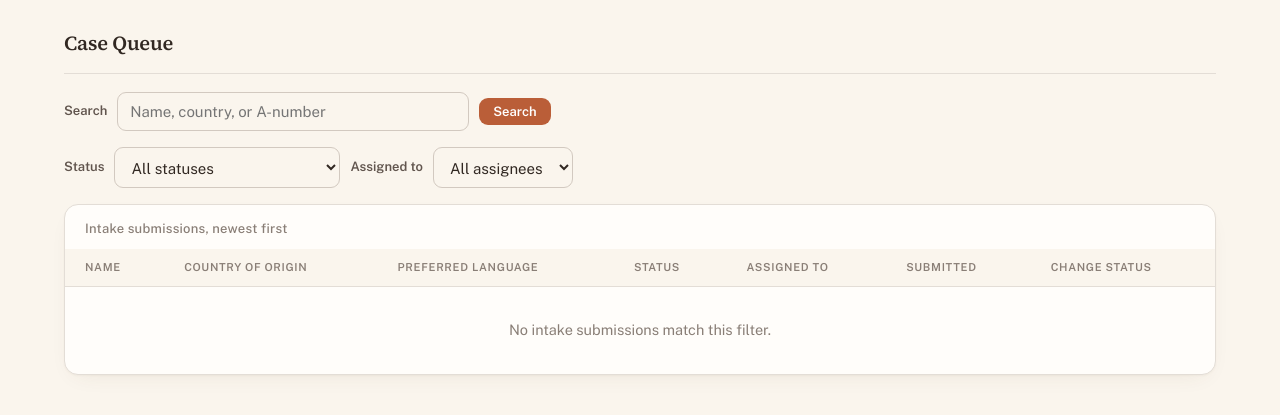
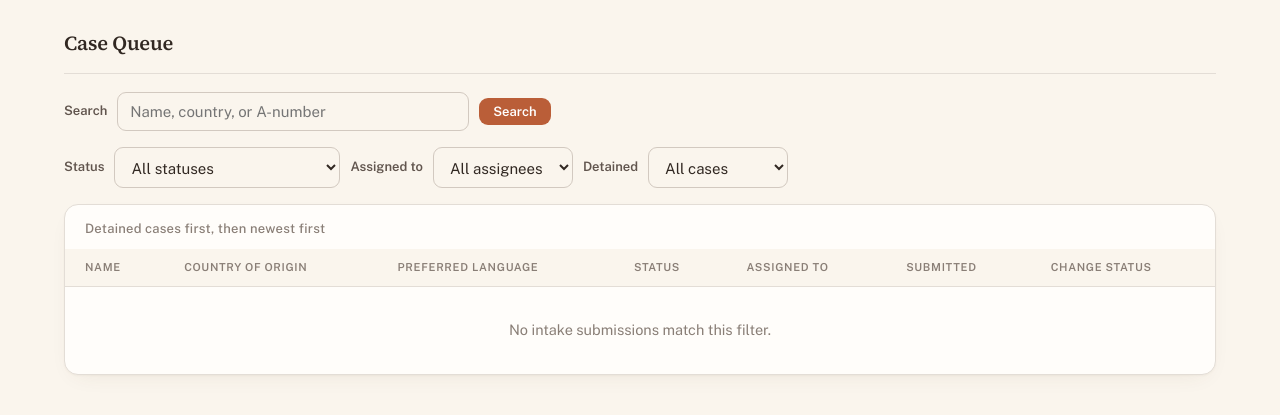
Before and after one commit to UniversalRemovalDefenseProject/Multi-Lingual-Universal-Access-, a Django app: page /dashboard/ in a window 1280 px wide. Shown: the part 56-471 px from the top of the page. Run offline with Django 5.2, Linux system fonts and the light colour scheme; the visitor is signed in with stand-in values (Sample User, id 1); data comes from the database, SQL or seed files in the repository; data that the repository does not hold is empty.

Commit message:
feat(dashboard): prioritize detained cases in the queue
Detained cases sort first, show a badge, and get a third filter.Derived from the existing detained field, no migration.

```diff
--- a/dashboard/templates/dashboard/base.html
+++ b/dashboard/templates/dashboard/base.html
@@ -244,6 +244,12 @@
       border-color: var(--warn-border);
       background: var(--warn-bg);
       color: var(--warn-text);
+    }
+
+    .badge--detained {
+      border-color: var(--red-border);
+      background: var(--red-bg);
+      color: var(--red-text);
     }
 
     /* ── Table ── */
--- a/dashboard/templates/dashboard/detail.html
+++ b/dashboard/templates/dashboard/detail.html
@@ -231,6 +231,7 @@
         <input type="hidden" name="status" value="{{ selected_status }}" />
         <input type="hidden" name="assigned_to" value="{{ selected_assignee }}" />
         <input type="hidden" name="page" value="{{ selected_page }}" />
+        <input type="hidden" name="detained" value="{{ selected_detained }}" />
         <label for="new_status">Status</label>
         <select name="new_status" id="new_status">
           {% for value, label in status_choices %}
--- a/dashboard/templates/dashboard/queue.html
+++ b/dashboard/templates/dashboard/queue.html
@@ -12,6 +12,7 @@
     {# Keeps both active filters when the search changes. Never carries the query itself. #}
     <input type="hidden" name="status" value="{{ selected_status }}" />
     <input type="hidden" name="assigned_to" value="{{ selected_assignee }}" />
+    <input type="hidden" name="detained" value="{{ selected_detained }}" />
     <label for="q">Search</label>
     <input type="search" name="q" id="q" dir="auto" value="{{ search_query }}"
            placeholder="Name, country, or A-number" maxlength="100" />
@@ -39,13 +40,20 @@
       {% endfor %}
     </select>
 
+    <label for="detained">Detained</label>
+    <select name="detained" id="detained" onchange="this.form.submit()">
+      <option value=""{% if not selected_detained %} selected{% endif %}>All cases</option>
+      <option value="{{ DETAINED_YES }}"{% if selected_detained == DETAINED_YES %} selected{% endif %}>Detained</option>
+      <option value="{{ DETAINED_NO }}"{% if selected_detained == DETAINED_NO %} selected{% endif %}>Not detained</option>
+    </select>
+
     <noscript><button type="submit" class="btn">Filter</button></noscript>
   </form>
 
   <div class="table-wrap">
     <table>
       <caption>
-        Intake submissions, newest first{% if search_query %} — matching
+        Detained cases first, then newest first{% if search_query %} — matching
         <span class="applicant-text" dir="auto">{{ search_query }}</span>{% endif %}
       </caption>
       <thead>
@@ -62,8 +70,9 @@
       <tbody>
         {% for submission in submissions %}
           <tr>
-            <td class="applicant-text" dir="auto">
-              <a href="{% url 'dashboard:detail' submission.pk %}{% if row_query %}?{{ row_query }}{% endif %}">{{ submission.full_name }}</a>
+            <td>
+              <span class="applicant-text" dir="auto"><a href="{% url 'dashboard:detail' submission.pk %}{% if row_query %}?{{ row_query }}{% endif %}">{{ submission.full_name }}</a></span>{% if submission.detained %}
+              <span class="badge badge--detained">Detained</span>{% endif %}
             </td>
             <td class="applicant-text" dir="auto">{{ submission.country_of_origin }}</td>
             <td class="applicant-text" dir="auto">{{ submission.preferred_language }}</td>
@@ -82,6 +91,7 @@
                   {% csrf_token %}
                   <input type="hidden" name="status" value="{{ selected_status }}" />
                   <input type="hidden" name="assigned_to" value="{{ selected_assignee }}" />
+                  <input type="hidden" name="detained" value="{{ selected_detained }}" />
                   <input type="hidden" name="page" value="{{ page_obj.number }}" />
                   <label class="visually-hidden" for="new_status_{{ submission.pk }}">New status</label>
                   <select name="new_status" id="new_status_{{ submission.pk }}">
@@ -103,11 +113,11 @@
     {% if page_obj.has_other_pages %}
       <nav class="pager" aria-label="Pagination">
         {% if page_obj.has_previous %}
-          <a href="?page={{ page_obj.previous_page_number }}{% if selected_status %}&amp;status={{ selected_status }}{% endif %}{% if selected_assignee %}&amp;assigned_to={{ selected_assignee }}{% endif %}">&larr; Previous</a>
+          <a href="?page={{ page_obj.previous_page_number }}{% if filter_query %}&amp;{{ filter_query }}{% endif %}">&larr; Previous</a>
         {% endif %}
         <span>Page {{ page_obj.number }} of {{ page_obj.paginator.num_pages }}</span>
         {% if page_obj.has_next %}
-          <a href="?page={{ page_obj.next_page_number }}{% if selected_status %}&amp;status={{ selected_status }}{% endif %}{% if selected_assignee %}&amp;assigned_to={{ selected_assignee }}{% endif %}">Next &rarr;</a>
+          <a href="?page={{ page_obj.next_page_number }}{% if filter_query %}&amp;{{ filter_query }}{% endif %}">Next &rarr;</a>
         {% endif %}
       </nav>
     {% endif %}
--- a/dashboard/views.py
+++ b/dashboard/views.py
@@ -18,6 +18,8 @@ from .forms import AssignForm, StaffNoteForm
 User = get_user_model()
 
 _UNASSIGNED = 'unassigned'
+_DETAINED_YES = 'yes'
+_DETAINED_NO = 'no'
 PAGE_SIZE = 25
 # Applicant names and A-numbers are PII, so the query lives in the session and never in
 # a URL, browser history, referrer header, or access log.
@@ -46,6 +48,12 @@ def _validated_assignee_value(raw):
     return ''
 
 
+def _validated_detained_value(value) -> str:
+    # Membership check only, same shape as _validated_status_value. A rejected
+    # value falls back to '' (no filter) and is never echoed.
+    return value if value in (_DETAINED_YES, _DETAINED_NO) else ''
+
+
 def _validated_page(value) -> int:
     try:
         return max(int(value), 1)
@@ -61,11 +69,15 @@ def _selected_assignee(request):
     return _validated_assignee_value(request.GET.get('assigned_to', ''))
 
 
+def _selected_detained(request) -> str:
+    return _validated_detained_value(request.GET.get('detained', ''))
+
+
 def _active_search(request) -> str:
     return request.session.get(SEARCH_SESSION_KEY, '')
 
 
-def _queue_params(status, assignee, page=1) -> dict:
+def _queue_params(status, assignee, detained, page=1) -> dict:
     """Validated filter state as URL params. The single builder for every queue URL."""
     params = {}
     if status:
@@ -74,13 +86,15 @@ def _queue_params(status, assignee, page=1) -> dict:
     # would be one refactor away from silently dropping it.
     if assignee != '':
         params['assigned_to'] = assignee
+    if detained:
+        params['detained'] = detained
     if page > 1:
         params['page'] = page
     return params
 
 
-def _queue_url(status='', assignee='', page=1) -> str:
-    query = urlencode(_queue_params(status, assignee, page))
+def _queue_url(status='', assignee='', detained='', page=1) -> str:
+    query = urlencode(_queue_params(status, assignee, detained, page))
     base = reverse('dashboard:queue')
     return f'{base}?{query}' if query else base
 
@@ -90,19 +104,24 @@ def _back_query(request) -> str:
     return urlencode(_queue_params(
         _selected_status(request),
         _selected_assignee(request),
+        _selected_detained(request),
         _validated_page(request.GET.get('page', 1)),
     ))
 
 
-def _queue_queryset(status, assignee, query):
+def _queue_queryset(status, assignee, detained, query):
     """The queue's result set. Shared so a POST redirect can page against the same rows."""
-    queryset = IntakeSubmission.objects.order_by('-created_at').select_related('assigned_to')
+    queryset = IntakeSubmission.objects.order_by('-detained', '-created_at').select_related('assigned_to')
     if status:
         queryset = queryset.filter(status=status)
     if assignee == _UNASSIGNED:
         queryset = queryset.filter(assigned_to__isnull=True)
     elif assignee:
         queryset = queryset.filter(assigned_to_id=assignee)
+    if detained == _DETAINED_YES:
+        queryset = queryset.filter(detained=True)
+    elif detained == _DETAINED_NO:
+        queryset = queryset.filter(detained=False)
     if query:
         queryset = queryset.filter(
             Q(full_name__icontains=query)
@@ -124,6 +143,7 @@ class CaseQueueView(LoginRequiredMixin, PermissionRequiredMixin, ListView):
         return _queue_queryset(
             _selected_status(self.request),
             _selected_assignee(self.request),
+            _selected_detained(self.request),
             _active_search(self.request),
         )
 
@@ -134,13 +154,24 @@ class CaseQueueView(LoginRequiredMixin, PermissionRequiredMixin, ListView):
         context['assignable_users'] = _assignable_users()
         context['selected_assignee'] = _selected_assignee(self.request)
         context['UNASSIGNED'] = _UNASSIGNED
+        context['selected_detained'] = _selected_detained(self.request)
+        context['DETAINED_YES'] = _DETAINED_YES
+        context['DETAINED_NO'] = _DETAINED_NO
         context['search_query'] = _active_search(self.request)
         # Row links carry the current filters and page so the detail back-link can
         # return here; built server-side so templates never assemble filter state.
         context['row_query'] = urlencode(_queue_params(
             context['selected_status'],
             context['selected_assignee'],
+            context['selected_detained'],
             context['page_obj'].number,
+        ))
+        # Filters without a page number: the pager appends its own page param, so this
+        # must omit page (left at its default of 1).
+        context['filter_query'] = urlencode(_queue_params(
+            context['selected_status'],
+            context['selected_assignee'],
+            context['selected_detained'],
         ))
         return context
 
@@ -158,6 +189,7 @@ class CaseDetailView(LoginRequiredMixin, PermissionRequiredMixin, View):
             'back_query': _back_query(request),
             'selected_status': _selected_status(request),
             'selected_assignee': _selected_assignee(request),
+            'selected_detained': _selected_detained(request),
             'selected_page': _validated_page(request.GET.get('page', 1)),
             'status_choices': IntakeSubmission.STATUS_CHOICES,
         })
@@ -221,6 +253,7 @@ class CaseSearchView(LoginRequiredMixin, PermissionRequiredMixin, View):
         return redirect(_queue_url(
             _validated_status_value(request.POST.get('status', '')),
             _validated_assignee_value(request.POST.get('assigned_to', '')),
+            _validated_detained_value(request.POST.get('detained', '')),
         ))
 
 
@@ -247,13 +280,18 @@ class CaseStatusUpdateView(LoginRequiredMixin, PermissionRequiredMixin, View):
 
         status = _validated_status_value(request.POST.get('status', ''))
         assignee = _validated_assignee_value(request.POST.get('assigned_to', ''))
-        return redirect(_queue_url(status, assignee, self._clamped_page(request, status, assignee)))
+        detained = _validated_detained_value(request.POST.get('detained', ''))
+        return redirect(_queue_url(
+            status, assignee, detained, self._clamped_page(request, status, assignee, detained),
+        ))
 
     @staticmethod
-    def _clamped_page(request, status, assignee) -> int:
+    def _clamped_page(request, status, assignee, detained) -> int:
         # A status change can push a case out of the active filter and shrink the result
         # set, so the page the form came from may no longer exist. Built after the save
         # so the count reflects the new result set.
         page = _validated_page(request.POST.get('page', 1))
-        paginator = Paginator(_queue_queryset(status, assignee, _active_search(request)), PAGE_SIZE)
+        paginator = Paginator(
+            _queue_queryset(status, assignee, detained, _active_search(request)), PAGE_SIZE,
+        )
         return min(page, paginator.num_pages)
```
Also changed, not shown: dashboard/tests.py (+130 -0 lines).
